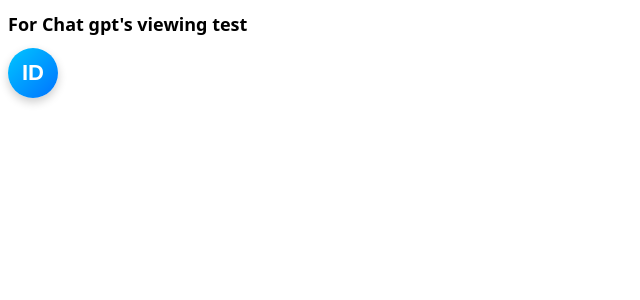
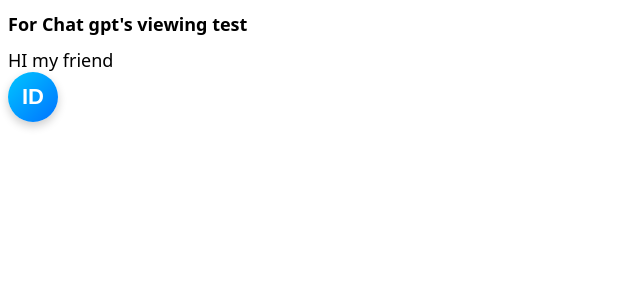
Before and after one commit to frontdevuz/izzatillo_portfolio, a React (Vite) app: page / in a window 1280 px wide. Shown: the top 300 px of the page, without its empty margins (0-640 px from the left). Built offline with nearby package versions, Linux system fonts and the light colour scheme; a web font is replaced by a local one.

Commit message:
Working with links

```diff
--- a/src/App.jsx
+++ b/src/App.jsx
@@ -3,6 +3,7 @@ const App = () => {
   return (
     <>
       <h1>For Chat gpt's viewing test</h1>
+      HI my friend
       <div class="logo">ID</div>
     </>
   );
```
